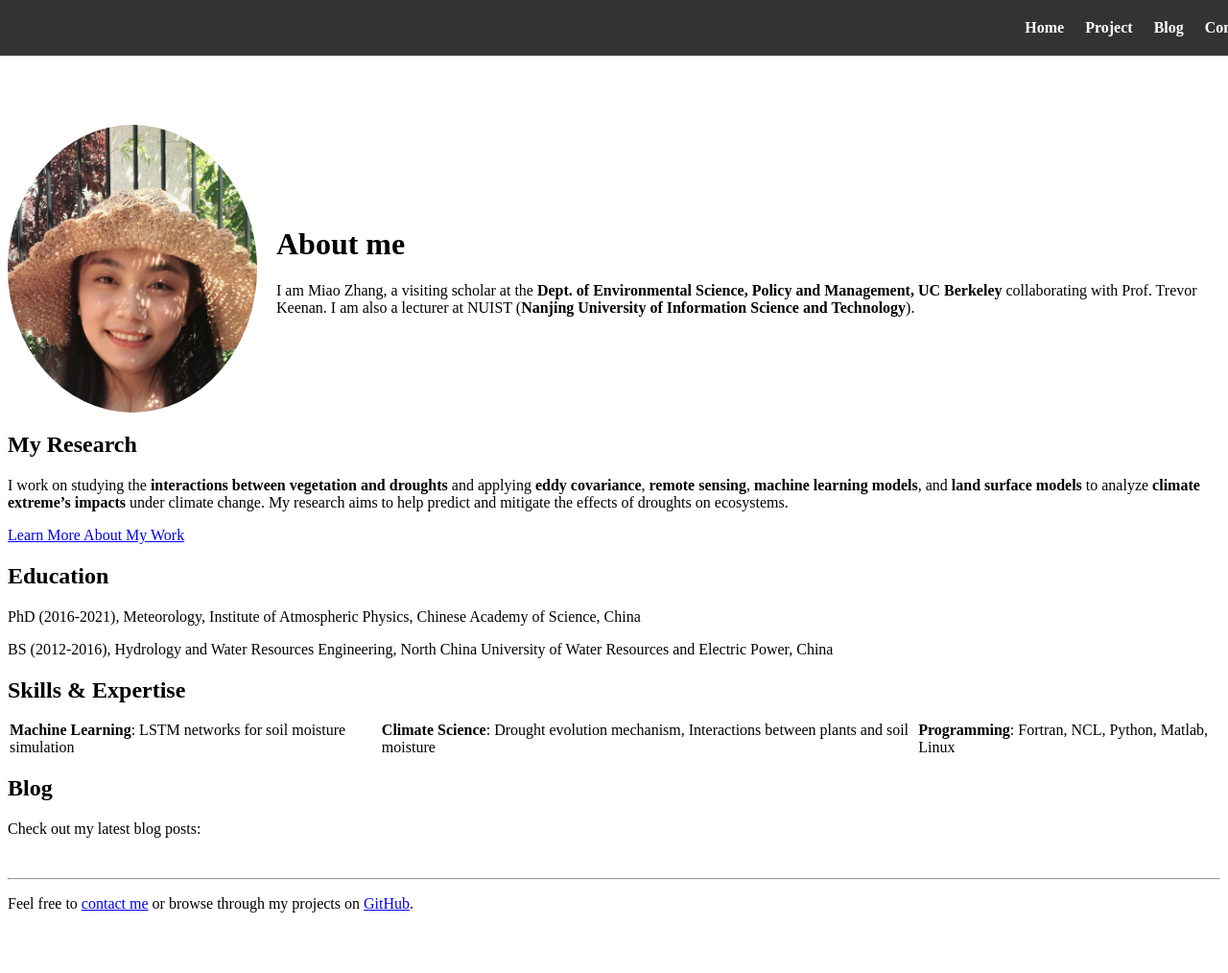
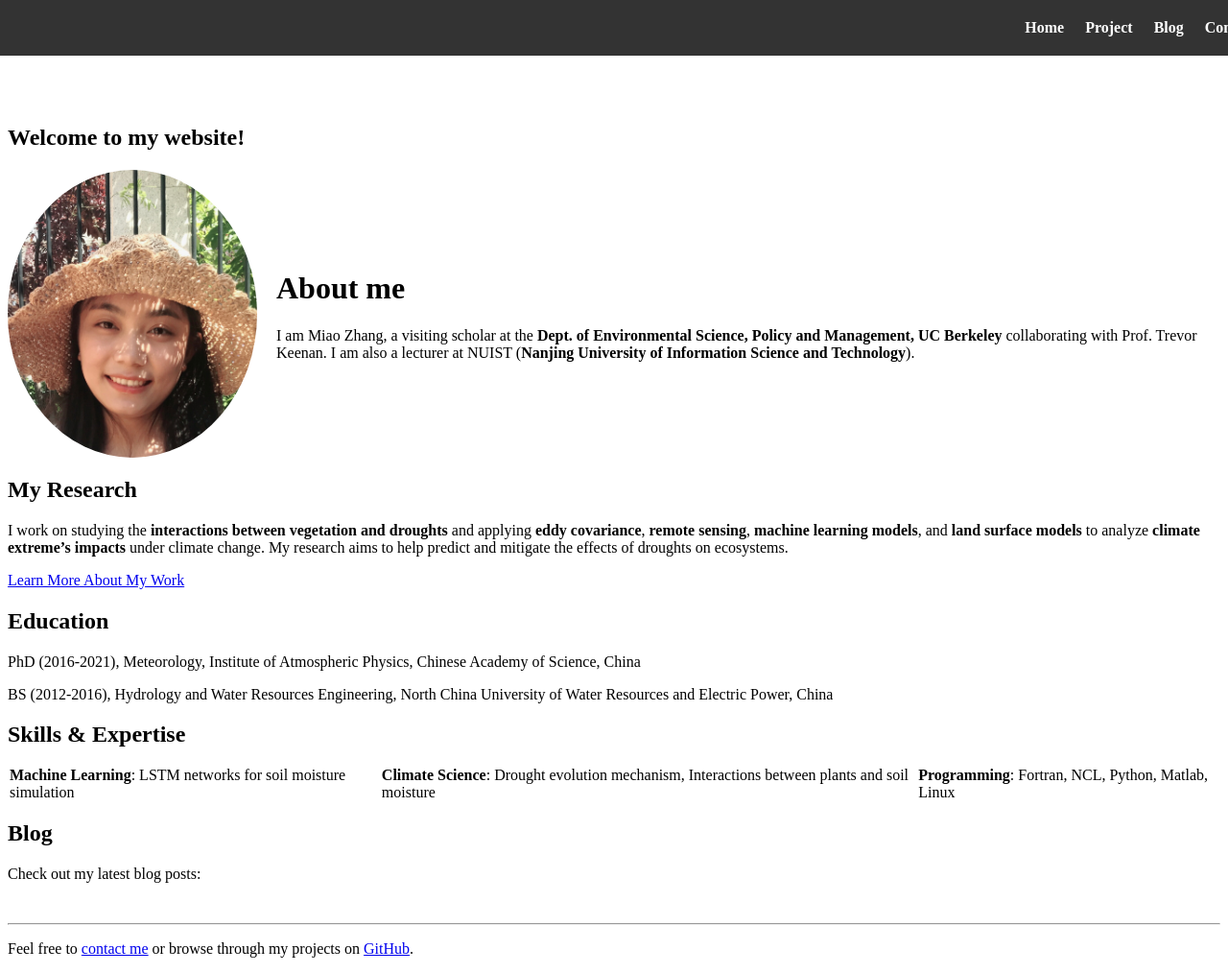
Before and after one commit to miaozhang2025/miaozhang2025.github.io, a Jekyll site: the page built from index.md, in a window 1280 px wide and 1014 px high. Shown: the whole window at 96% size. Built offline with Jekyll 4.4.1, drawn with Linux system fonts in a browser that asks for light colours.

Commit message:
Update index.md

```diff
--- a/index.md
+++ b/index.md
@@ -5,6 +5,8 @@ description: "Researcher in climate extremes"
 permalink: /
 background_color: "white"
 ---
+
+## Welcome to my website!
 
 <div style="display: flex; align-items: center; gap: 20px;">
     <!-- Profile Photo -->
```
